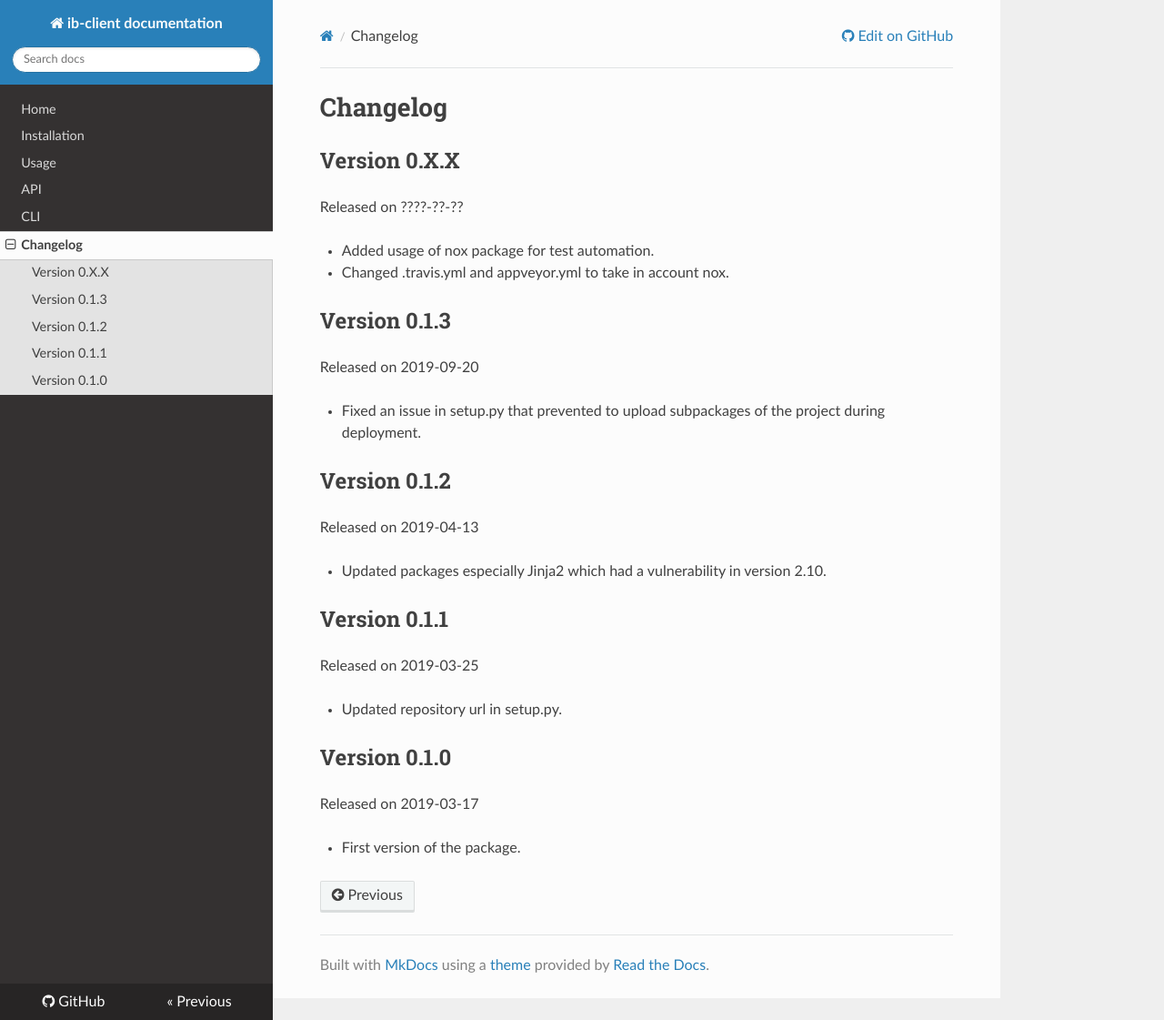
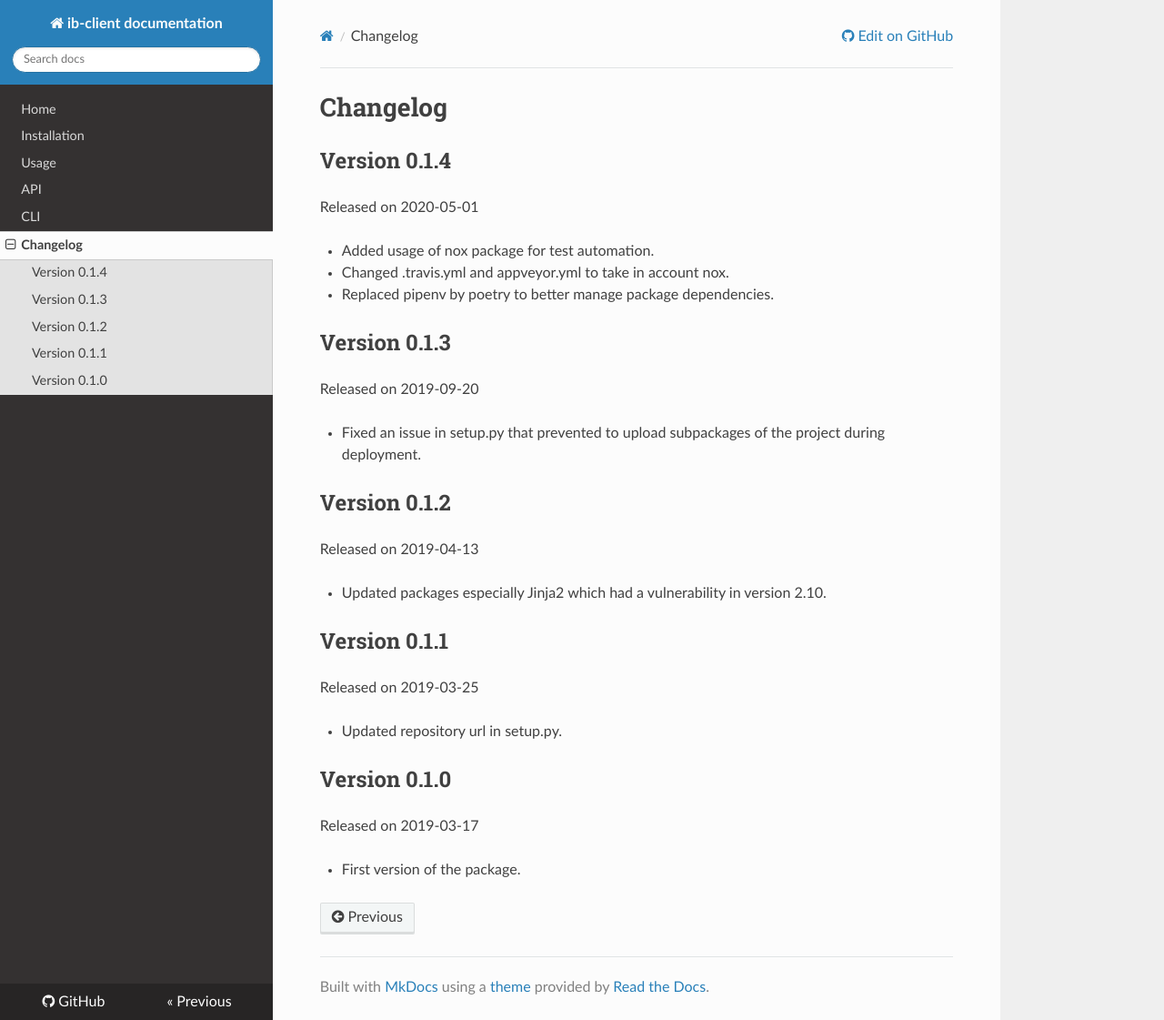
Before and after one commit to lewoudar/ib_client, an MkDocs documentation site: the page built from docs/changelog.md, in a window 1280 px wide and 1121 px high. Shown: the whole window at 91% size. Built offline with MkDocs 1.6.1, drawn with Linux system fonts in a browser that asks for light colours; nearby versions of some CDN libraries; old or Windows-style settings are respelled for this version of MkDocs.

Commit message:
docs: updated CHANGELOG.md, CONTRIBUTING.md and docs/installation.md

```diff
--- a/docs/changelog.md
+++ b/docs/changelog.md
@@ -1,11 +1,12 @@
 # Changelog
 
-## Version 0.X.X
+## Version 0.1.4
 
-Released on ????-??-??
+Released on 2020-05-01
 
 - Added usage of nox package for test automation.
 - Changed .travis.yml and appveyor.yml to take in account nox.
+- Replaced pipenv by poetry to better manage package dependencies.
 
 ## Version 0.1.3
 
```
Also changed, not shown: CHANGELOG.md (+3 -2 lines), CONTRIBUTING.md (+5 -8 lines), docs/installation.md (+2 -0 lines).
